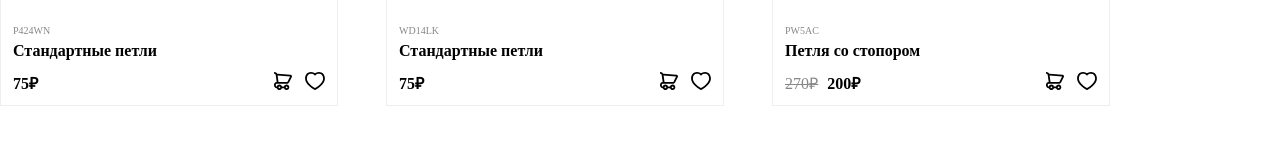
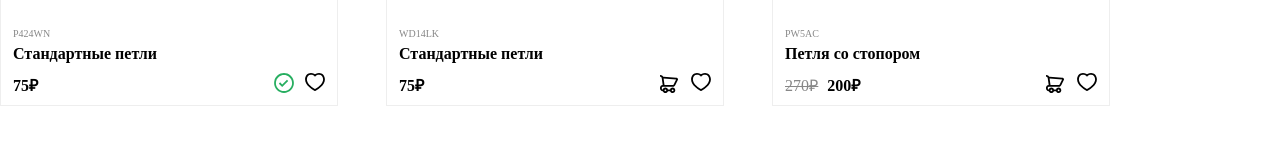
Before and after one commit to Mikhail-Martynenko/materials, a Nuxt app: page / in a window 1280 px wide. Both pictures are taken after a click on the button 283 px from the left and 512 px from the top of the page. Shown: the part 429-582 px from the top of the page. Built offline with nearby package versions, Linux system fonts and the light colour scheme.

Commit message:
добавил стор для корзины

```diff
--- a/components/Item.vue
+++ b/components/Item.vue
@@ -15,7 +15,8 @@
         </div>
 
         <div class="product-list__icons">
-          <SvgCart @click=""/>
+          <SvgCheck v-if="isCart" @click="storeCart.toggleCart(item.id)"/>
+          <SvgCart v-else @click="storeCart.toggleCart(item.id)"/>
           <SvgLike @click="storeFavorite.toggleFavorite(item.id)" :is-active="isFavorite"/>
         </div>
       </div>
@@ -30,7 +31,10 @@ interface Props {
 
 const props = defineProps<Props>();
 const storeFavorite = useFavoritesStore();
+const storeCart = useCartStore();
+
 const isFavorite = computed(() => storeFavorite.favoritesArrayId.includes(props.item.id));
+const isCart = computed(() => storeCart.cartArrayId.includes(props.item.id));
 </script>
 
 <style scoped>
@@ -90,6 +94,7 @@ const isFavorite = computed(() => storeFavorite.favoritesArrayId.includes(props.
 
 .product-list__icons {
   display: flex;
+  height: 23px;
   gap: 11px;
 }
 </style>
--- /dev/null
+++ b/components/svg/Check.vue
@@ -0,0 +1,6 @@
+<template>
+  <svg width="20" height="20" viewBox="0 0 20 20" fill="none" xmlns="http://www.w3.org/2000/svg">
+    <path fill-rule="evenodd" clip-rule="evenodd" d="M9.99997 19.8999C4.53235 19.8999 0.099968 15.4676 0.099968 9.99994C0.099968 4.53233 4.53235 0.0999451 9.99997 0.0999451C15.4676 0.0999451 19.9 4.53233 19.9 9.99994C19.9 15.4676 15.4676 19.8999 9.99997 19.8999ZM9.99997 18.0999C14.4735 18.0999 18.1 14.4734 18.1 9.99994C18.1 5.52644 14.4735 1.89994 9.99997 1.89994C5.52646 1.89994 1.89997 5.52644 1.89997 9.99994C1.89997 14.4734 5.52646 18.0999 9.99997 18.0999ZM12.9636 6.66355L8.19997 11.4272L6.13637 9.36355L4.86358 10.6363L8.19997 13.9727L14.2364 7.93635L12.9636 6.66355Z" fill="#27AE60"/>
+  </svg>
+
+</template>
--- /dev/null
+++ b/stores/cart.ts
@@ -0,0 +1,22 @@
+import { defineStore } from 'pinia';
+import { useLocalStorage } from '~/hooks/useLocalStorage';
+
+export const useCartStore = defineStore('cart', () => {
+    const cartArrayId = ref<string[]>([]);
+
+    const { loadFromLocalStorage, saveToLocalStorage } = useLocalStorage();
+
+    cartArrayId.value = loadFromLocalStorage([], 'cart');
+
+    function toggleCart(itemId: string) {
+        const isInCart = cartArrayId.value.includes(itemId);
+        if (isInCart) {
+            cartArrayId.value = cartArrayId.value.filter((id) => id !== itemId);
+        } else {
+            cartArrayId.value.push(itemId);
+        }
+        saveToLocalStorage(cartArrayId.value, 'cart');
+    }
+
+    return { cartArrayId, toggleCart };
+});
```
